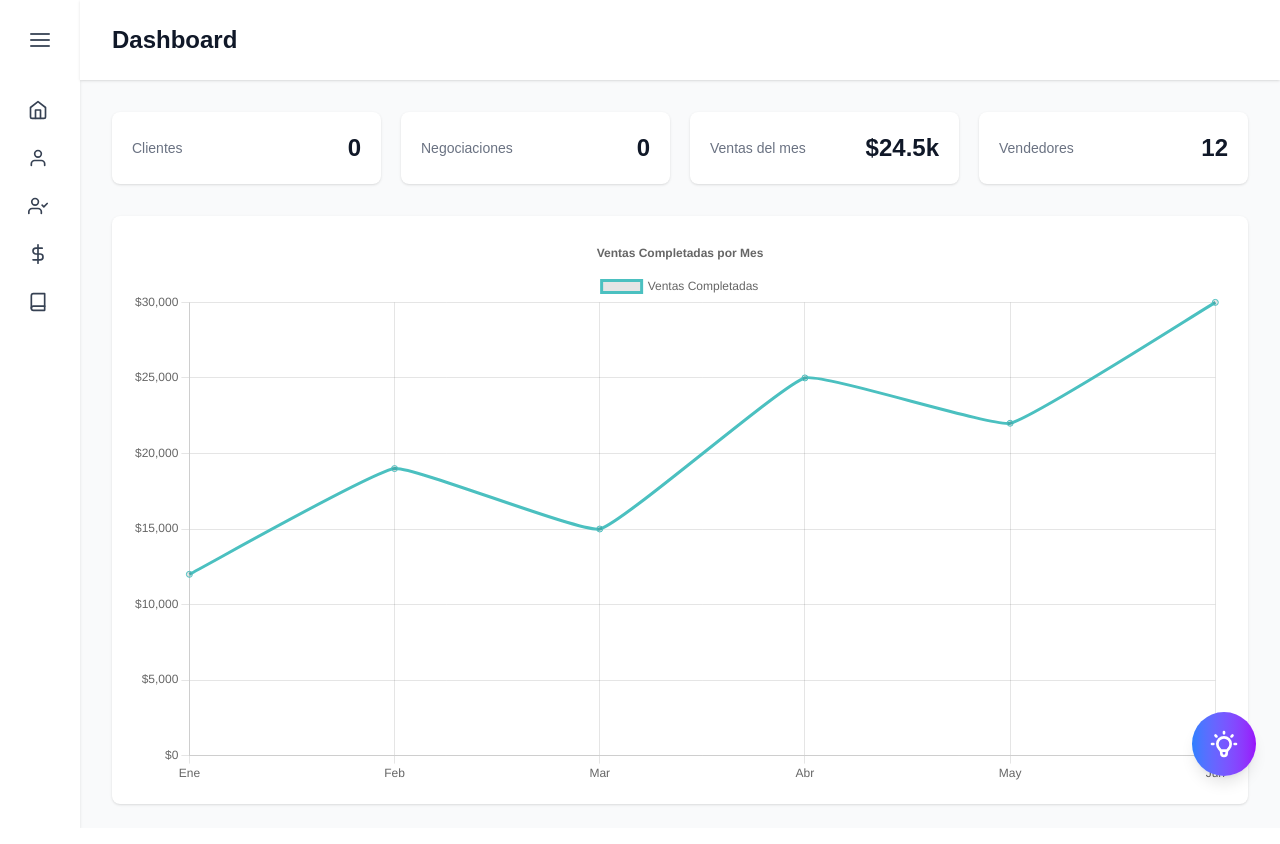
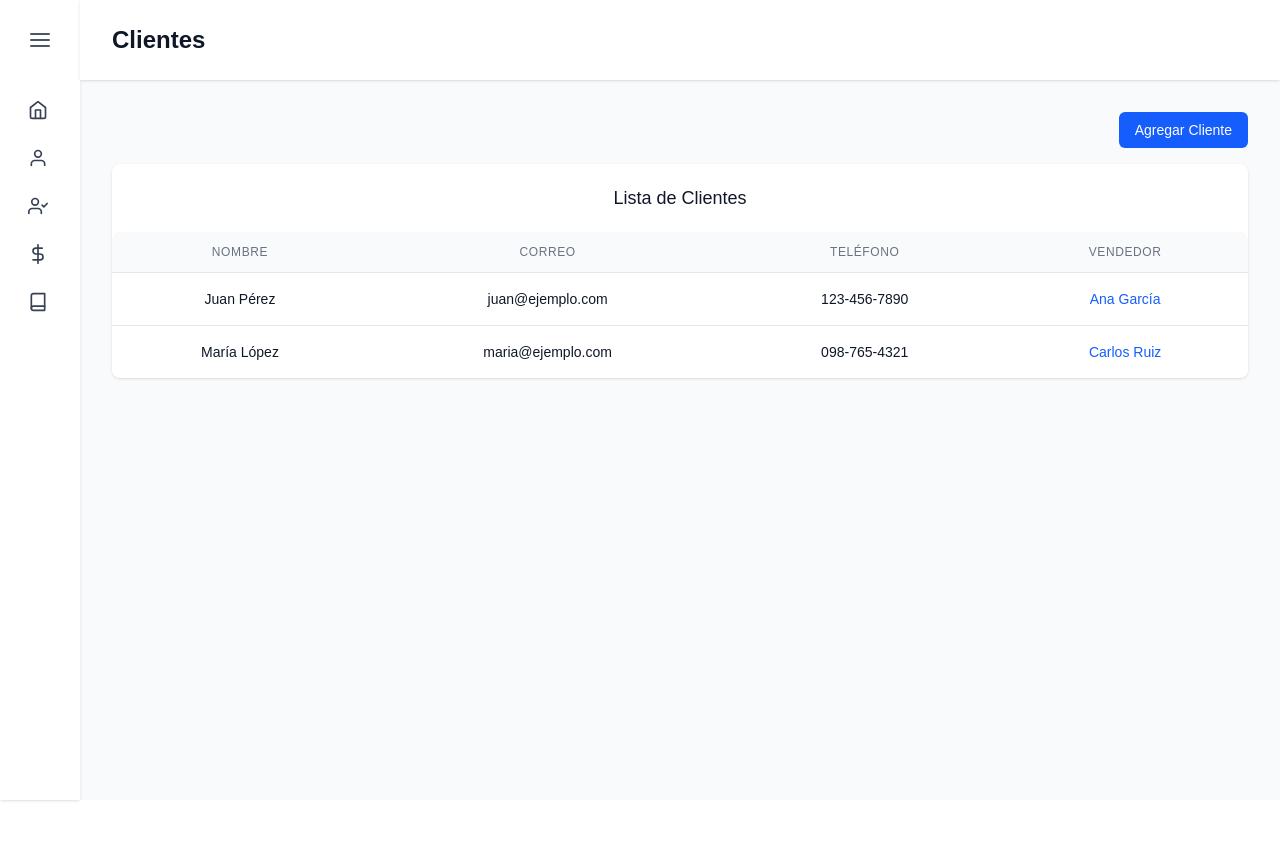
Before and after one commit to leobardonm/Proyecto-CRM, a Next.js app in the folder frontend/: page /clientes in a window 1280 px wide. Shown: the top 844 px of the page. Built offline with nearby package versions, Linux system fonts and the light colour scheme; no server answers.

Commit message:
cliente rescatado

```diff
--- a/frontend/src/app/clientes/page.tsx
+++ b/frontend/src/app/clientes/page.tsx
@@ -1,169 +1,63 @@
 'use client';
-import { useState, useEffect } from 'react';
-import Link from 'next/link';
+import { useState } from 'react';
 import Sidebar from '@/components/Sidebar';
-import { DragDropContext, Droppable, Draggable } from '@hello-pangea/dnd';
-import {
-  Chart as ChartJS,
-  CategoryScale,
-  LinearScale,
-  PointElement,
-  LineElement,
-  Title,
-  Tooltip,
-  Legend
-} from 'chart.js';
-import { Line } from 'react-chartjs-2';
-import AIAssistantButton from '@/components/AIAssistantButton';
+import Table from '@/components/Table';
 
-ChartJS.register(
-  CategoryScale,
-  LinearScale,
-  PointElement,
-  LineElement,
-  Title,
-  Tooltip,
-  Legend
-);
-
-interface NegociacionItem {
+interface Cliente {
   id: string;
-  cliente: string;
-  monto: string;
+  nombre: string;
+  correo: string;
+  telefono: string;
+  vendedor: string;
 }
 
-interface EstadosNegociacion {
-  [key: string]: NegociacionItem[];
-}
+export default function ClientesPage() {
+  const [isSidebarOpen, setIsSidebarOpen] = useState(false);
 
-export default function Home() {
-  const [isSidebarOpen, setIsSidebarOpen] = useState(false);
-  const [negociaciones, setNegociaciones] = useState<EstadosNegociacion>({
-    'en-proceso': [
-      { id: '1', cliente: 'Cliente A', monto: '$5,000' },
-      { id: '2', cliente: 'Cliente B', monto: '$3,200' },
-    ],
-    'cancelada': [
-      { id: '3', cliente: 'Cliente C', monto: '$7,800' },
-    ],
-    'terminada': [
-      { id: '4', cliente: 'Cliente D', monto: '$10,500' },
-    ],
-  });
+  // Definición de columnas para la tabla
+  const columns = [
+    {
+      header: 'Nombre',
+      accessor: 'nombre',
+    },
+    {
+      header: 'Correo',
+      accessor: 'correo',
+    },
+    {
+      header: 'Teléfono',
+      accessor: 'telefono',
+    },
+    {
+      header: 'Vendedor',
+      accessor: 'vendedor',
+      // Ejemplo de celda personalizada
+      cell: (row: Cliente) => (
+        <span className="text-blue-600 dark:text-blue-400">
+          {row.vendedor}
+        </span>
+      ),
+    },
+  ];
 
-  // State for client count and sales data
-  const [clientCount, setClientCount] = useState<number>(0);
-  const [negotiationCount, setNegotiationCount] = useState<number>(0);
-  const [salesData, setSalesData] = useState({
-    labels: ['Ene', 'Feb', 'Mar', 'Abr', 'May', 'Jun'],
-    datasets: [
-      {
-        label: 'Ventas Completadas',
-        data: [12000, 19000, 15000, 25000, 22000, 30000],
-        borderColor: 'rgb(75, 192, 192)',
-        tension: 0.1,
-      },
-    ],
-  });
-
-  const chartOptions = {
-    responsive: true,
-    plugins: {
-      legend: {
-        position: 'top' as const,
-      },
-      title: {
-        display: true,
-        text: 'Ventas Completadas por Mes',
-      },
+  // Datos de ejemplo - En un caso real, estos vendrían de una API
+  const clientesData: Cliente[] = [
+    {
+      id: '1',
+      nombre: 'Juan Pérez',
+      correo: 'juan@ejemplo.com',
+      telefono: '123-456-7890',
+      vendedor: 'Ana García',
     },
-    scales: {
-      y: {
-        beginAtZero: true,
-        ticks: {
-          callback: function(this: any, tickValue: number | string) {
-            return '$' + Number(tickValue).toLocaleString();
-          }
-        }
-      }
-    }
-  };
-
-  // Fetch the client count from the backend API
-  const fetchClientCount = async () => {
-    try {
-      const response = await fetch('http://localhost:5002/api/clientes/count');
-      const data = await response.json();
-      setClientCount(data.totalClientes);
-    } catch (error) {
-      console.error('Error fetching client count:', error);
-    }
-  };
-
-  const fetchNegotiationCount = async () => {
-    try {
-      const response = await fetch('http://localhost:5002/api/negociaciones/count');
-      const data = await response.json();
-      setNegotiationCount(data.totalNegociacion);
-    } catch (error) {
-      console.error('Error fetching negotiation count:', error);
-    }
-  };
-
-  // Fetch sales data
-  const fetchSalesData = async () => {
-    try {
-      const response = await fetch('http://localhost:5002/api/ventas/mensuales');
-      const data = await response.json();
-      setSalesData({
-        labels: data.meses,
-        datasets: [
-          {
-            label: 'Ventas Completadas',
-            data: data.ventas,
-            borderColor: 'rgb(75, 192, 192)',
-            tension: 0.1,
-          },
-        ],
-      });
-    } catch (error) {
-      console.error('Error fetching sales data:', error);
-    }
-  };
-
-  // Fetch client count when the component mounts
-  useEffect(() => {
-    fetchClientCount();
-    fetchNegotiationCount();
-    fetchSalesData();
-  }, []);
-
-  const onDragEnd = (result: any) => {
-    const { source, destination } = result;
-    if (!destination) return;
-
-    if (source.droppableId === destination.droppableId) {
-      const items = Array.from(negociaciones[source.droppableId]);
-      const [reorderedItem] = items.splice(source.index, 1);
-      items.splice(destination.index, 0, reorderedItem);
-
-      setNegociaciones({
-        ...negociaciones,
-        [source.droppableId]: items,
-      });
-    } else {
-      const sourceItems = Array.from(negociaciones[source.droppableId]);
-      const destItems = Array.from(negociaciones[destination.droppableId]);
-      const [removedItem] = sourceItems.splice(source.index, 1);
-      destItems.splice(destination.index, 0, removedItem);
-
-      setNegociaciones({
-        ...negociaciones,
-        [source.droppableId]: sourceItems,
-        [destination.droppableId]: destItems,
-      });
-    }
-  };
+    {
+      id: '2',
+      nombre: 'María López',
+      correo: 'maria@ejemplo.com',
+      telefono: '098-765-4321',
+      vendedor: 'Carlos Ruiz',
+    },
+    // Agrega más datos según necesites
+  ];
 
   return (
     <div className="flex min-h-screen bg-gray-50 dark:bg-gray-900">
@@ -172,65 +66,37 @@ export default function Home() {
         onToggle={() => setIsSidebarOpen(!isSidebarOpen)}
       />
 
-      {/* Main Content */}
       <div className="flex-1">
-        {/* Header */}
         <header className="bg-white dark:bg-gray-800 shadow-sm">
           <div className="px-4 py-6 mx-auto max-w-7xl sm:px-6 lg:px-8">
-            <h1 className="text-2xl font-semibold text-gray-900 dark:text-white">Dashboard</h1>
+            <h1 className="text-2xl font-semibold text-gray-900 dark:text-white">
+              Clientes
+            </h1>
           </div>
         </header>
 
-        <main className="py-6">
-          <div className="px-4 mx-auto max-w-7xl sm:px-6 lg:px-8">
-            {/* Stats Cards */}
-            <div className="grid grid-cols-1 gap-5 mt-2 sm:grid-cols-2 lg:grid-cols-4">
-              <Link href="/clientes" className="block">
-                <div className="p-5 bg-white rounded-lg shadow dark:bg-gray-800 hover:bg-gray-50 dark:hover:bg-gray-700 transition-colors duration-200">
-                  <div className="flex items-center justify-between">
-                    <h3 className="text-sm font-medium text-gray-500 dark:text-gray-400">Clientes</h3>
-                    <span className="text-2xl font-bold text-gray-900 dark:text-white">{clientCount}</span>
-                  </div>
-                </div>
-              </Link>
-              <Link href="/negociaciones" className="block">
-                <div className="p-5 bg-white rounded-lg shadow dark:bg-gray-800 hover:bg-gray-50 dark:hover:bg-gray-700 transition-colors duration-200">
-                  <div className="flex items-center justify-between">
-                    <h3 className="text-sm font-medium text-gray-500 dark:text-gray-400">Negociaciones</h3>
-                    <span className="text-2xl font-bold text-gray-900 dark:text-white">{negotiationCount}</span>
-                  </div>
-                </div>
-              </Link>
-              <Link href="/productos" className="block">
-                <div className="p-5 bg-white rounded-lg shadow dark:bg-gray-800 hover:bg-gray-50 dark:hover:bg-gray-700 transition-colors duration-200">
-                  <div className="flex items-center justify-between">
-                    <h3 className="text-sm font-medium text-gray-500 dark:text-gray-400">Ventas del mes</h3>
-                    <span className="text-2xl font-bold text-gray-900 dark:text-white">$24.5k</span>
-                  </div>
-                </div>
-              </Link>
-              <Link href="/vendedores" className="block">
-                <div className="p-5 bg-white rounded-lg shadow dark:bg-gray-800 hover:bg-gray-50 dark:hover:bg-gray-700 transition-colors duration-200">
-                  <div className="flex items-center justify-between">
-                    <h3 className="text-sm font-medium text-gray-500 dark:text-gray-400">Vendedores</h3>
-                    <span className="text-2xl font-bold text-gray-900 dark:text-white">12</span>
-                  </div>
-                </div>
-              </Link>
+        <main className="h-full pb-16 overflow-y-auto">
+          <div className="px-4 py-8 mx-auto max-w-7xl sm:px-6 lg:px-8">
+            <div className="flex justify-end mb-4">
+              <button
+                className="px-4 py-2 text-sm font-medium text-white bg-blue-600 rounded-md hover:bg-blue-700"
+                onClick={() => {
+                  // Aquí irá la lógica para agregar nuevo cliente
+                  console.log('Agregar nuevo cliente');
+                }}
+              >
+                Agregar Cliente
+              </button>
             </div>
 
-            {/* Sales Chart */}
-            <div className="mt-8">
-              <div className="p-5 bg-white rounded-lg shadow dark:bg-gray-800">
-                <Line options={chartOptions} data={salesData} />
-              </div>
-            </div>
+            <Table
+              columns={columns}
+              data={clientesData}
+              title="Lista de Clientes"
+            />
           </div>
         </main>
       </div>
-
-      {/* AI Assistant Button */}
-      <AIAssistantButton />
     </div>
   );
 }
```
